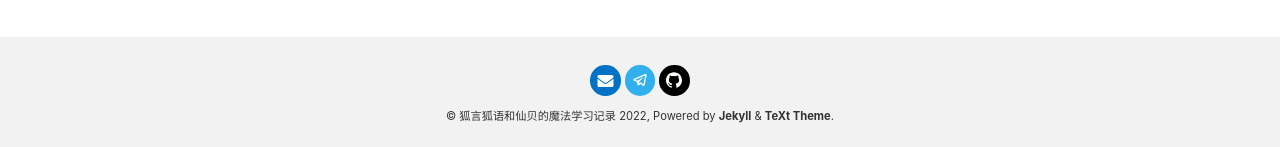
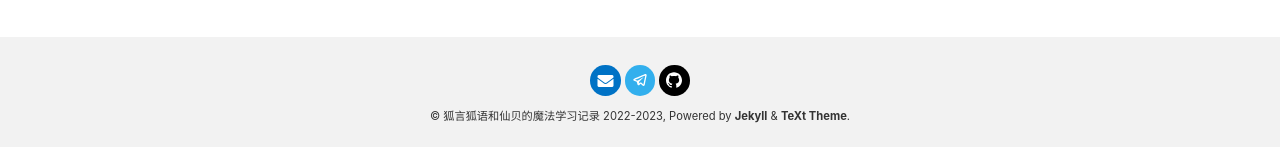
Before and after one commit to keta1/keta1.github.io, a Jekyll site: the page built from cn/archive.md, in a window 1280 px wide. Shown: the part 750-897 px from the top of the page. Built offline with Jekyll 4.4.1, drawn with Linux system fonts in a browser that asks for light colours; nearby versions of some CDN libraries.

Commit message:
Update copyright year

```diff
--- a/_data/locale.yml
+++ b/_data/locale.yml
@@ -50,7 +50,7 @@ zh-Hans: &ZH_HANS
   FOLLOW_US               : "在 [NAME] 上关注我们。"
   EMAIL_ME                : "给我发邮件。"
   EMAIL_US                : "给我们发邮件。"
-  COPYRIGHT_DATES         : "2022"
+  COPYRIGHT_DATES         : "2022-2023"
 
 zh:
   <<: *ZH_HANS
@@ -79,7 +79,7 @@ zh-Hant: &ZH_HANT
   FOLLOW_US               : "在 [NAME] 上關注我們。"
   EMAIL_ME                : "給我發郵件。"
   EMAIL_US                : "給我們發郵件。"
-  COPYRIGHT_DATES         : "2022"
+  COPYRIGHT_DATES         : "2022-2023"
 
 zh-TW:
   <<: *ZH_HANT
```
